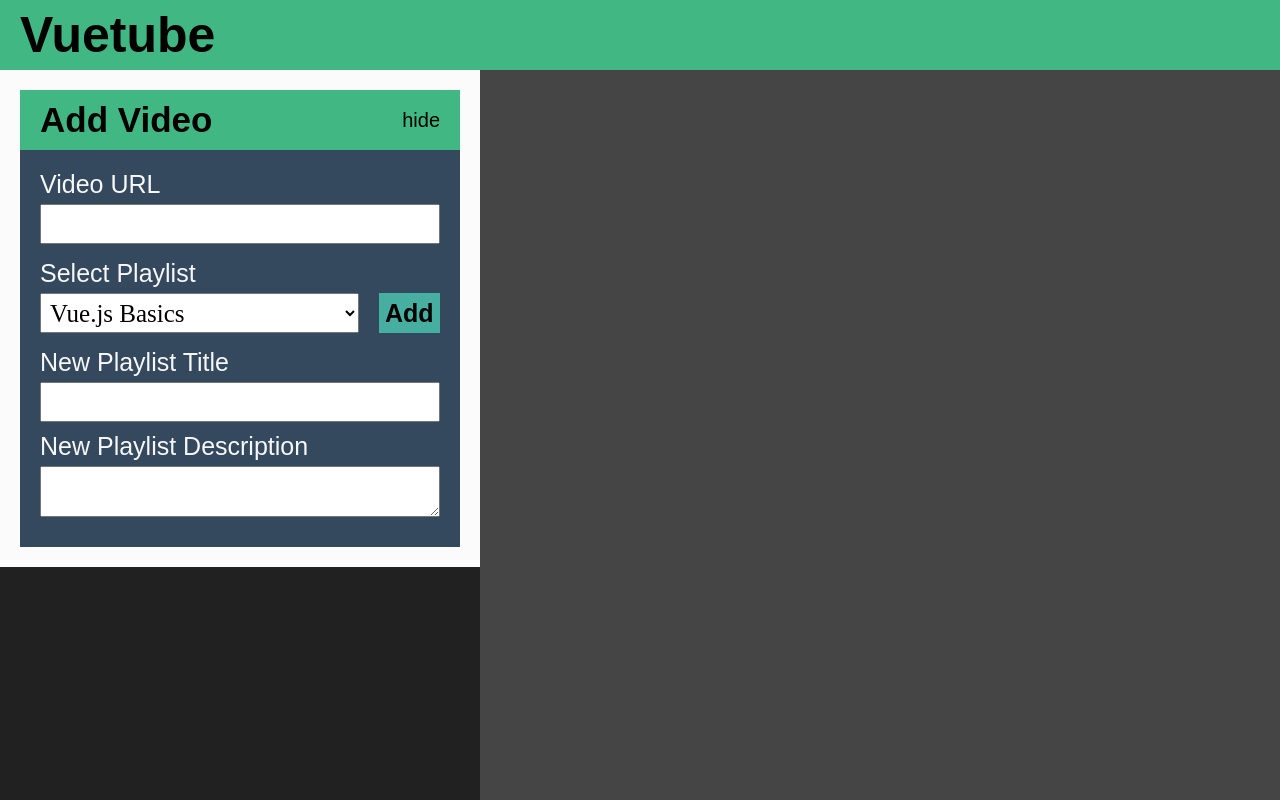
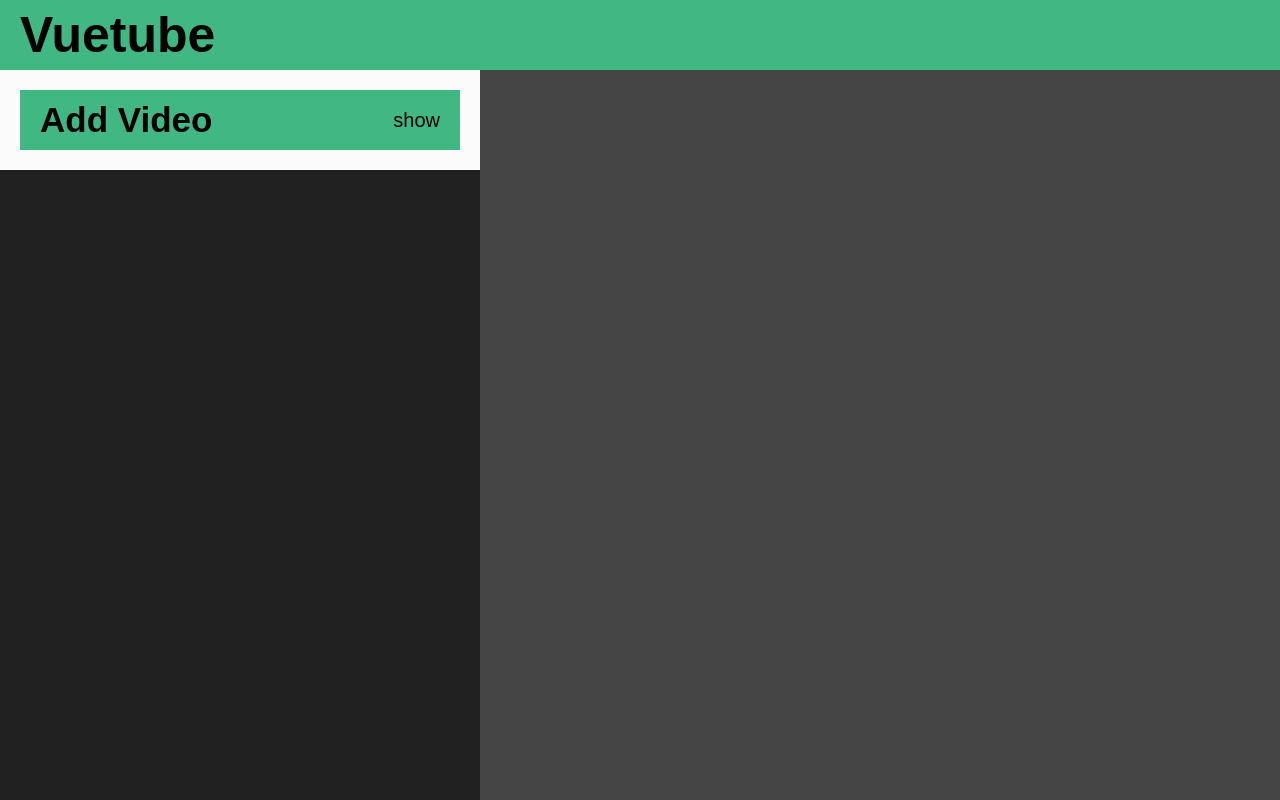
Before and after one commit to rabbitwerks/vuetube-proto, a Vue app: page / in a window 1280 px wide. Built offline with nearby package versions, Linux system fonts and the light colour scheme; a web font is replaced by a local one.

Commit message:
update: added in vue directives and local logic for toggling open/closed the add video panel

```diff
--- a/src/components/manager-panel/add-video/AddVideo.vue
+++ b/src/components/manager-panel/add-video/AddVideo.vue
@@ -1,19 +1,25 @@
 <template>
-  <div class="add-video--shell">
+  <div
+    :class="panelIsOpen ? 'shell--opened' : 'shell-collasped' "
+    class="add-video--shell">
 
     <div class="add-video--outer">
 
       <!-- REUSABLE COMPONENT - PANEL HEADER -->
       <div class="panel-header--outer flexbox-space-between align-center">
         <span class="panel-header--text">Add Video</span>
-        <div class="collapse-icon--outer pointer">
-          <span>hide</span>
-          <!-- <span>show</span> -->
+
+        <div
+          @click="panelIsOpen = !panelIsOpen"
+          class="collapse-icon--outer pointer">
+          <span v-if="panelIsOpen">hide</span>
+          <span v-else>show</span>
         </div>
+
       </div>
 
       <!-- ADD VIDEO PARENT COMPONENT -->
-      <div class="add-video--inner flexbox flexdir-col">
+      <div class="add-video--inner flexbox flexdir-col" v-if="panelIsOpen">
 
         <!-- ADD VIDEO COMPONENT -->
         <video-url />
@@ -52,7 +58,7 @@ export default {
 
   data() {
     return {
-      panelIsOpen: true,
+      panelIsOpen: false,
       // videoURL: '',
       // selectedPlaylist: '', ...,
 
@@ -66,7 +72,7 @@ export default {
         truncDescrip: 'This video is going to talk about all the cool stuff we can do with Vue. We will only be displaying 2 lines of the description here.',
         thumbnail: 'https://i.ytimg.com/vi/pmOvwfRMXy0/hqdefault.jpg?sqp=-oaymwEZCPYBEIoBSFXyq4qpAwsIARUAAIhCGAFwAQ==&rs=AOn4CLAEUX-bHrWzZaYpQOwpwWVGEsTZww'
       },
-      creatingNewPlaylist: true,
+      creatingNewPlaylist: false,
     }
   },
 }
@@ -76,7 +82,12 @@ export default {
 .add-video--shell {
   padding: 1rem;
   background-color: var(--shell);
+}
+.shell--opened {
   min-height: 15rem;
+}
+.shell--collapsed {
+  min-height: 0rem;
 }
 .add-video--outer {
   height: 100%;
```
